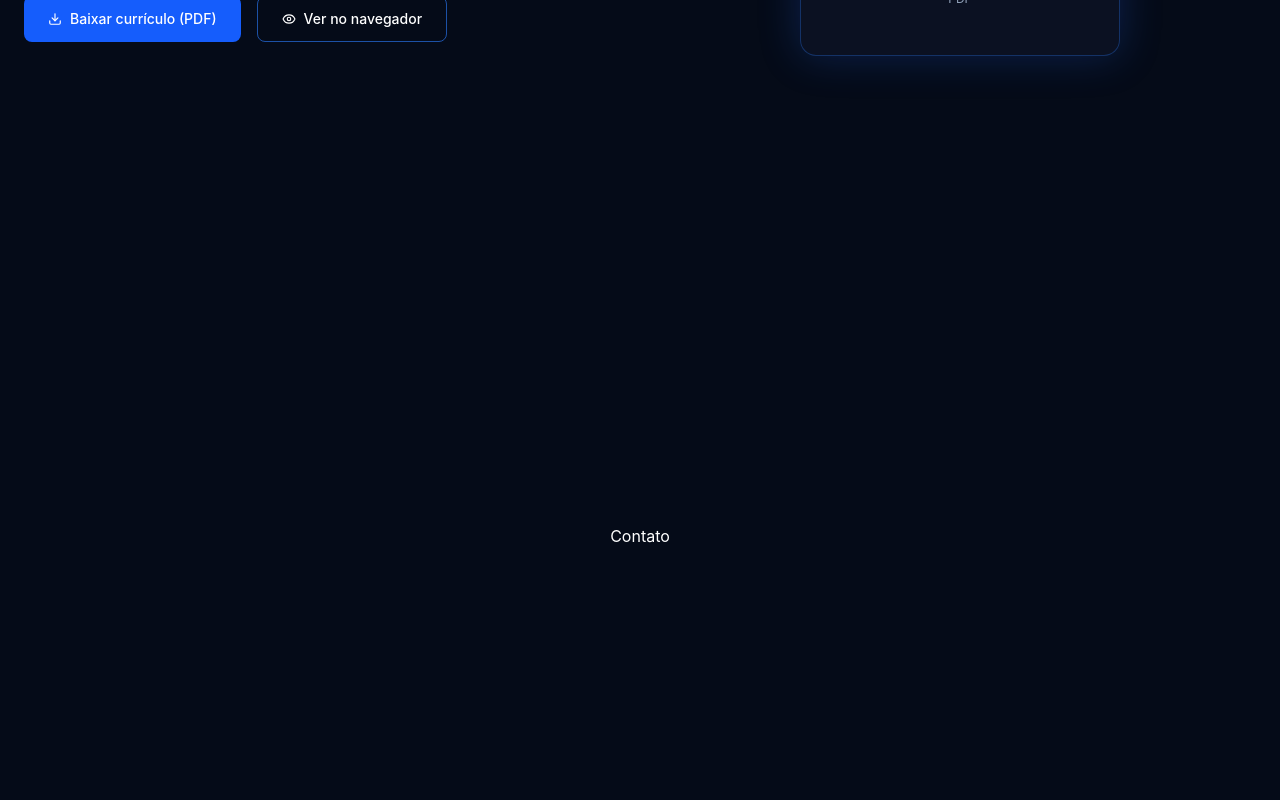
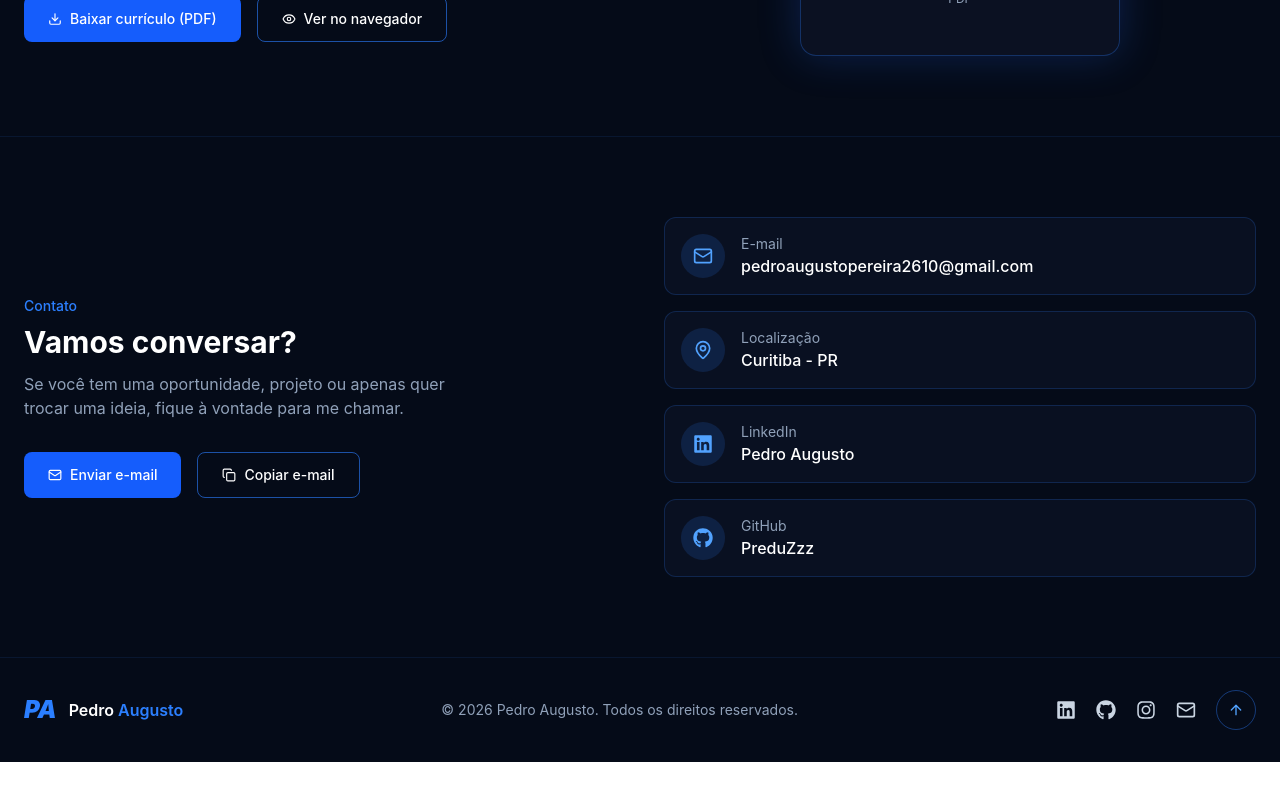
Before and after one commit to PreduZzz/meu-portfolio, a React (Vite) app: page / in a window 1280 px wide. Shown: the part 2514-3314 px from the top of the page. After the commit the page ends 3276 px from the top, so only its background shows below. Built offline with nearby package versions, Linux system fonts and the light colour scheme.

Commit message:
adiciona contato e rodape

```diff
--- a/src/App.tsx
+++ b/src/App.tsx
@@ -4,6 +4,8 @@ import About from "./Components/About";
 import Skills from "./Components/Skills";
 import Projects from "./Components/Projects";
 import Resume from "./Components/Resume";
+import Contact from "./Components/Contact";
+import Footer from "./Components/Footer";
 
 export default function App() {
   return (
@@ -15,8 +17,9 @@ export default function App() {
         <Skills />
         <Projects />
         <Resume />
-        <section id="contato" className="flex h-screen items-center justify-center">Contato</section>
+        <Contact />
       </main>
+      <Footer />
     </>
   );
 }
--- a/src/Components/Contact.tsx
+++ b/src/Components/Contact.tsx
@@ -0,0 +1,94 @@
+import { useState } from "react";
+import { FaGithub, FaLinkedin } from "react-icons/fa";
+import { LuCheck, LuCopy, LuMail, LuMapPin } from "react-icons/lu";
+import { contact, gmailUrl } from "../Data/Contact";
+
+const items = [
+  { label: "E-mail", value: contact.email, Icon: LuMail },
+  { label: "Localização", value: contact.location, Icon: LuMapPin },
+  { label: "LinkedIn", value: "Pedro Augusto", href: contact.linkedin, Icon: FaLinkedin },
+  { label: "GitHub", value: "PreduZzz", href: contact.github, Icon: FaGithub },
+];
+
+export default function Contact() {
+  const [copied, setCopied] = useState(false);
+
+  async function copyEmail() {
+    try {
+      await navigator.clipboard.writeText(contact.email);
+      setCopied(true);
+      setTimeout(() => setCopied(false), 2000);
+    } catch {
+      // sem permissão para copiar: o e-mail continua visível ao lado
+    }
+  }
+
+  return (
+    <section
+      id="contato"
+      className="border-t border-blue-500/10 bg-[#050b18] px-6 py-20"
+    >
+      <div className="mx-auto grid max-w-7xl items-center gap-12 md:grid-cols-2">
+        {/* Texto e botões */}
+        <div>
+          <p className="mb-2 text-sm font-medium text-blue-500">Contato</p>
+          <h2 className="text-3xl font-bold text-white">Vamos conversar?</h2>
+          <p className="mt-3 max-w-md text-slate-400">
+            Se você tem uma oportunidade, projeto ou apenas quer trocar uma
+            ideia, fique à vontade para me chamar.
+          </p>
+
+          <div className="mt-8 flex flex-wrap gap-4">
+            <a
+              href={gmailUrl}
+              target="_blank"
+              rel="noreferrer"
+              className="flex items-center gap-2 rounded-lg bg-blue-600 px-6 py-3 text-sm font-medium text-white transition hover:bg-blue-500"
+            >
+              <LuMail aria-hidden /> Enviar e-mail
+            </a>
+            <button
+              type="button"
+              onClick={copyEmail}
+              className="flex items-center gap-2 rounded-lg border border-blue-500/60 px-6 py-3 text-sm font-medium text-white transition hover:bg-blue-500/10"
+            >
+              {copied ? <LuCheck aria-hidden /> : <LuCopy aria-hidden />}
+              <span aria-live="polite">
+                {copied ? "E-mail copiado" : "Copiar e-mail"}
+              </span>
+            </button>
+          </div>
+        </div>
+
+        {/* Lista de contatos */}
+        <ul className="space-y-4">
+          {items.map(({ label, value, href, Icon }) => (
+            <li
+              key={label}
+              className="flex items-center gap-4 rounded-xl border border-blue-500/20 bg-slate-900/50 p-4"
+            >
+              <span className="flex h-11 w-11 shrink-0 items-center justify-center rounded-full bg-blue-500/15 text-xl text-blue-400">
+                <Icon aria-hidden />
+              </span>
+              <div className="min-w-0">
+                <p className="text-sm text-slate-400">{label}</p>
+                {href ? (
+                  <a
+                    href={href}
+                    target="_blank"
+                    rel="noreferrer"
+                    className="font-medium text-white transition hover:text-blue-400"
+                  >
+                    {value}
+                  </a>
+                ) : (
+                  <p className="break-all font-medium text-white">{value}</p>
+                )}
+              </div>
+            </li>
+          ))}
+        </ul>
+      </div>
+    </section>
+  );
+}
--- a/src/Components/Footer.tsx
+++ b/src/Components/Footer.tsx
@@ -0,0 +1,55 @@
+import { FaGithub, FaInstagram, FaLinkedin } from "react-icons/fa";
+import { LuArrowUp, LuMail } from "react-icons/lu";
+import { contact, gmailUrl } from "../Data/Contact";
+
+const socials = [
+  { label: "LinkedIn", href: contact.linkedin, Icon: FaLinkedin },
+  { label: "GitHub", href: contact.github, Icon: FaGithub },
+  { label: "Instagram", href: contact.instagram, Icon: FaInstagram },
+  { label: "E-mail", href: gmailUrl, Icon: LuMail },
+];
+
+export default function Footer() {
+  return (
+    <footer className="border-t border-blue-500/10 bg-[#050b18] px-6 py-8">
+      <div className="mx-auto flex max-w-7xl flex-wrap items-center justify-between gap-6">
+        <div className="flex items-center gap-3 text-white">
+          <span className="text-2xl font-black italic text-blue-500">PA</span>
+          <span className="font-semibold">
+            Pedro <span className="text-blue-500">Augusto</span>
+          </span>
+        </div>
+
+        <p className="text-sm text-slate-400">
+          © {new Date().getFullYear()} Pedro Augusto. Todos os direitos
+          reservados.
+        </p>
+
+        <div className="flex items-center gap-5">
+          <ul className="flex gap-5">
+            {socials.map(({ label, href, Icon }) => (
+              <li key={label}>
+                <a
+                  href={href}
+                  target="_blank"
+                  rel="noreferrer"
+                  aria-label={label}
+                  className="text-xl text-slate-300 transition hover:text-blue-400"
+                >
+                  <Icon />
+                </a>
+              </li>
+            ))}
+          </ul>
+          <a
+            href="#inicio"
+            aria-label="Voltar ao topo"
+            className="flex h-10 w-10 items-center justify-center rounded-full border border-blue-500/40 text-blue-400 transition hover:bg-blue-500/10"
+          >
+            <LuArrowUp aria-hidden />
+          </a>
+        </div>
+      </div>
+    </footer>
+  );
+}
--- /dev/null
+++ b/src/Data/Contact.ts
@@ -0,0 +1,9 @@
+export const contact = {
+  email: "pedroaugustopereira2610@gmail.com",
+  location: "Curitiba - PR",
+  linkedin: "https://www.linkedin.com/in/pedro-augusto-pereira-3ba0b3356",
+  github: "https://github.com/PreduZzz",
+  instagram: "https://instagram.com/predu_augusto",
+};
+
+export const gmailUrl = `https://mail.google.com/mail/?view=cm&to=${contact.email}`;
```
